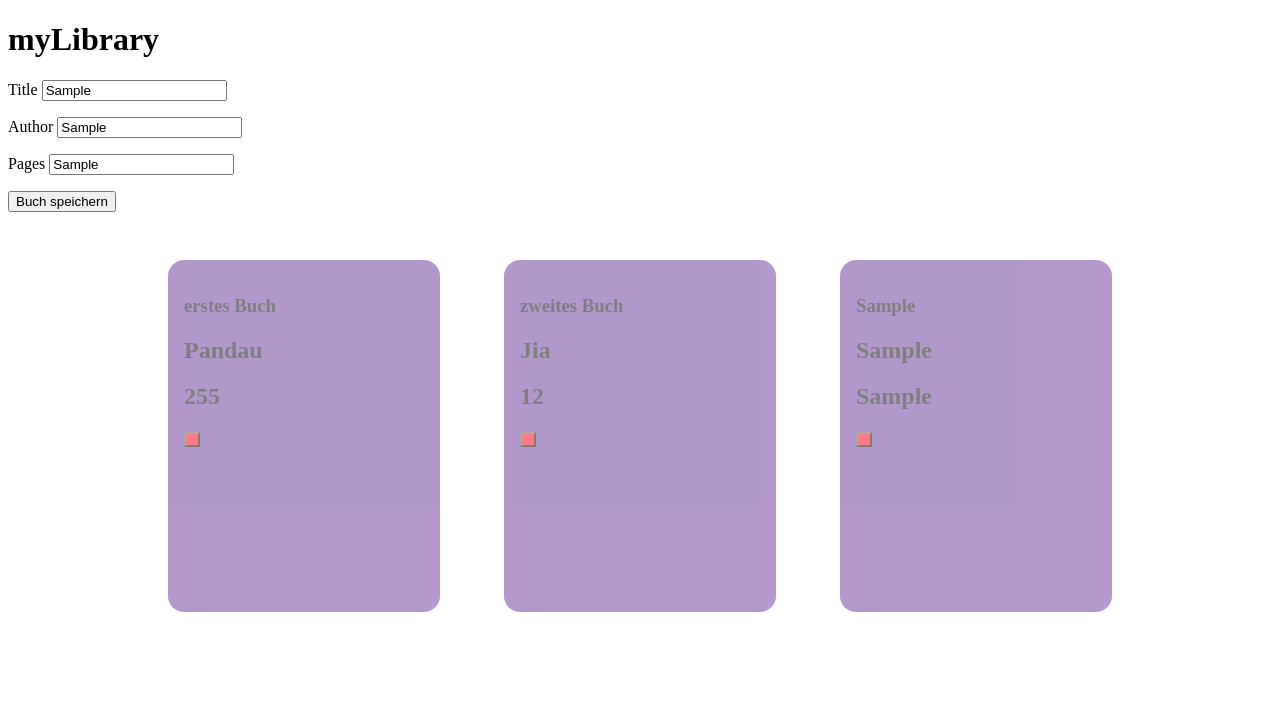
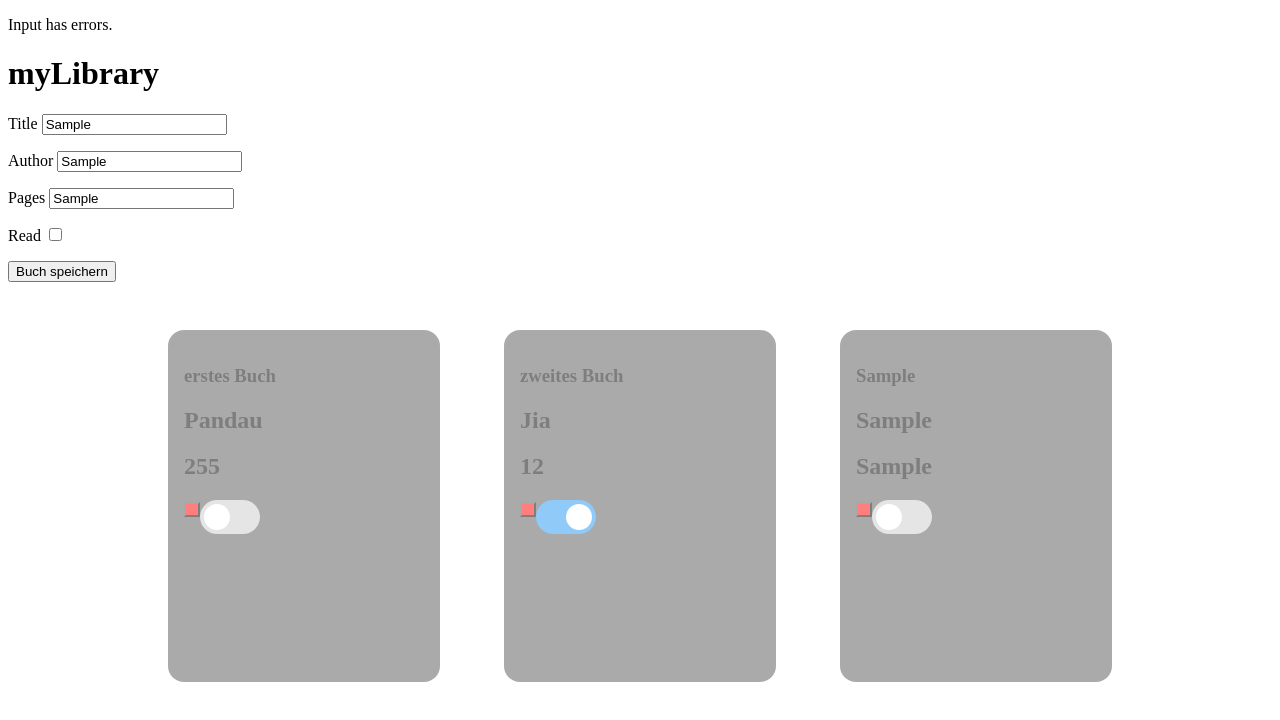
Before and after one commit to MrFootwork/odin-library, a plain HTML site: page index.html in a window 1280 px wide. Both pictures are taken after typing "Sample", "Sample", "Sample" into the empty fields and a click on the button "Buch speichern". Drawn offline with Linux system fonts and the light colour scheme.

Commit message:
Grob funktional aber hässlich

```diff
--- a/app.js
+++ b/app.js
@@ -11,10 +11,15 @@ const form = document.getElementById('form')
 const title = document.getElementById('title')
 const author = document.getElementById('author')
 const pages = document.getElementById('pages')
+const read = document.getElementById('read')
 
-function validateInput() {
-	//TODO: implement real validation
-	return true
+// TODO Implement firebase to save data
+
+function validateInput(title, author, pages) {
+	const titleIsValid = /\w+/.test(title)
+	const authorIsValid = /\w+/.test(author)
+	const pagesIsValid = /\d+/.test(pages)
+	return titleIsValid && authorIsValid && pagesIsValid
 }
 
 function throwError() {
@@ -25,9 +30,26 @@ function throwError() {
 
 form.addEventListener('submit', e => {
 	e.preventDefault()
-	const inputsAreValid = validateInput()
+	let thisTitle = title.value
+	let thisAuthor = author.value
+	let thisPages = pages.value
+	let thisRead = read.checked
+
+	const inputsAreValid = validateInput(thisTitle, thisAuthor, thisPages)
 	if (!inputsAreValid) throwError()
-	addBookToLibrary(title.value, author.value, pages.value)
+	// TODO Error-Handler
+	addBookToLibrary(thisTitle, thisAuthor, thisPages, thisRead)
+	thisTitle = ''
+	thisAuthor = ''
+	thisPages = ''
+	thisRead = false
+})
+
+library.addEventListener('click', e => {
+	bookNumber = e.target.dataset.book
+	//only clicks on delete button should fire
+	//clicks on delete: bookNumber != undefined
+	if (bookNumber) deleteBook(bookNumber)
 })
 
 let myLibrary = [
@@ -45,22 +67,21 @@ let myLibrary = [
 	},
 ]
 
-function Book() {
-	// the constructor...
+function Book(title, author, pages, read = false) {
+	this.title = title
+	this.author = author
+	this.pages = pages
+	this.read = read
 }
 
-function readInput(e) {
-	log.textContent = e.target.value
-	console.log(log.textContent)
+function addBookToLibrary(title, author, pages, read) {
+	myLibrary.push(new Book(title, author, pages, read))
+	resetDOMLibrary()
+	displayLibrary(myLibrary)
 }
 
-function addBookToLibrary(title, author, pages) {
-	myLibrary.push({
-		title: title,
-		author: author,
-		pages: pages,
-		read: false,
-	})
+function deleteBook(bookNumber) {
+	myLibrary.splice(bookNumber, 1)
 	resetDOMLibrary()
 	displayLibrary(myLibrary)
 }
@@ -73,25 +94,40 @@ function resetDOMLibrary() {
 
 function displayLibrary(libraryDB) {
 	libraryDB.forEach((book, i) => {
-		console.log(book.title)
 		const bookCard = document.createElement('div')
+		bookCard.classList.add('book')
+		library.appendChild(bookCard)
+
 		const cardRows = document.createElement('div')
+		cardRows.classList.add('row')
+		bookCard.appendChild(cardRows)
+
 		const title = document.createElement('h3')
 		const author = document.createElement('h2')
 		const pages = document.createElement('h2')
-		bookCard.classList.add('book')
-		cardRows.classList.add('row')
 		title.innerHTML = book.title
 		author.innerHTML = book.author
 		pages.innerHTML = book.pages
-		const deleteButton = document.createElement('button')
-		// deleteButton.attributes.data-book-no = i
-		library.appendChild(bookCard)
-		bookCard.appendChild(cardRows)
 		cardRows.appendChild(title)
 		cardRows.appendChild(author)
 		cardRows.appendChild(pages)
+
+		const deleteButton = document.createElement('button')
+		deleteButton.dataset.book = i
 		cardRows.appendChild(deleteButton)
+
+		const toggleSwitch = document.createElement('label')
+		toggleSwitch.classList.add('switch')
+		cardRows.appendChild(toggleSwitch)
+
+		const checkbox = document.createElement('input')
+		checkbox.type = 'checkbox'
+		checkbox.checked = book.read
+		toggleSwitch.appendChild(checkbox)
+
+		const slider = document.createElement('span')
+		slider.classList.add('slider')
+		toggleSwitch.appendChild(slider)
 	})
 }
 displayLibrary(myLibrary)
--- a/index.html
+++ b/index.html
@@ -10,6 +10,7 @@
 		<div id="app">
 			<div id="error"></div>
 			<h1>myLibrary</h1>
+			<!-- TODO Implement form as modal -->
 			<div id="form-wrapper">
 				<form id="form" action="submit">
 					<div class="title">
@@ -24,6 +25,10 @@
 						<label for="pages">Pages</label>
 						<input id="pages" name="pages" type="text" />
 					</div>
+					<div class="read">
+						<label for="read">Read</label>
+						<input id="read" name="read" type="checkbox" />
+					</div>
 					<button type="submit">Buch speichern</button>
 				</form>
 			</div>
--- a/style.css
+++ b/style.css
@@ -4,7 +4,7 @@ body {
 }
 
 #app {
-  //
+  /* // */
 }
 
 div {
@@ -20,13 +20,14 @@ div {
 }
 
 #library {
+  color          : #000;
   display        : flex;
   flex-wrap      : wrap;
   justify-content: center;
 }
 
 .book {
-  background-color: rebeccapurple;
+  background-color: rgb(87, 87, 87);
   padding         : 1em;
   opacity         : 50%;
   border-radius   : 1rem;
@@ -41,3 +42,60 @@ div {
   height          : 15px;
   background-color: rgb(255, 0, 0);
 }
+
+/*################################
+#   Switches
+################################*/
+
+.switch {
+  position: relative;
+  display : inline-block;
+  width   : 60px;
+  height  : 34px;
+}
+
+.switch input {
+  opacity: 0;
+  width  : 0;
+  height : 0;
+}
+
+.slider {
+  position          : absolute;
+  cursor            : pointer;
+  top               : 0;
+  left              : 0;
+  right             : 0;
+  bottom            : 0;
+  background-color  : #ccc;
+  -webkit-transition: .4s;
+  transition        : .4s;
+  border-radius     : 34px;
+}
+
+.slider:before {
+  position          : absolute;
+  content           : "";
+  height            : 26px;
+  width             : 26px;
+  left              : 4px;
+  bottom            : 4px;
+  background-color  : white;
+  -webkit-transition: .4s;
+  transition        : .4s;
+  border-radius     : 50%;
+}
+
+input:checked+.slider {
+  background-color: #2196F3;
+}
+
+input:focus+.slider {
+  box-shadow: 0 0 1px #2196F3;
+}
+
+input:checked+.slider:before {
+  -webkit-transform: translateX(26px);
+  -ms-transform    : translateX(26px);
+  transform        : translateX(26px);
+}
```
